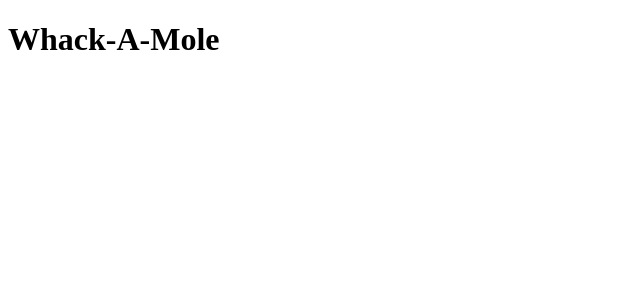
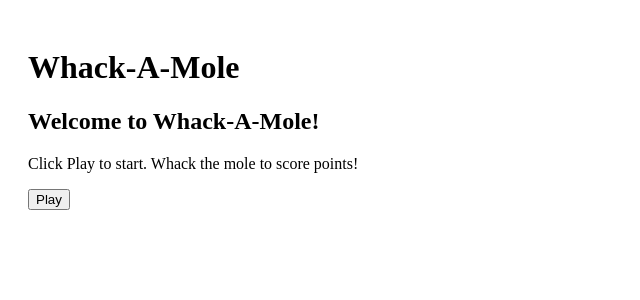
Before and after one commit to Emiliano-Canseco-III/Block-4.4-Whack-A-Mole, a React (Vite) app: page / in a window 1280 px wide. Shown: the top 300 px of the page, without its empty margins (0-640 px from the left). Built offline with nearby package versions, Linux system fonts and the light colour scheme.

Commit message:
Replaced app function with html displaying title of the game and adding the game content underneath it.

```diff
--- a/src/Components/App.jsx
+++ b/src/Components/App.jsx
@@ -1,19 +1,19 @@
-import { useState } from "react";
-import { holes } from "../data.js";
+import { GameProvider, useGame } from "./GameContext.jsx";
+import Welcome from "./Welcome.jsx";
+import GameBoard from "./GameBoard.jsx";
+
+function Content() {
+  const { isPlaying } = useGame();
+  return isPlaying ? <GameBoard /> : <Welcome />;
+}
 
 export default function App() {
-  const [holeData, setHoleData] = useState(holes);
-
   return (
-    <main>
-      <h1>Whack-A-Mole</h1>
-      <section className="game-board">
-        {holeData.map((hole) => (
-          <div key={hole.id} className="hole">
-            {hole.hasMole ? "🐹" : ""}
-          </div>
-        ))}
-      </section>
-    </main>
+    <GameProvider>
+      <main style={{ padding: 20 }}>
+        <h1>Whack-A-Mole</h1>
+        <Content />
+      </main>
+    </GameProvider>
   );
 }
```
